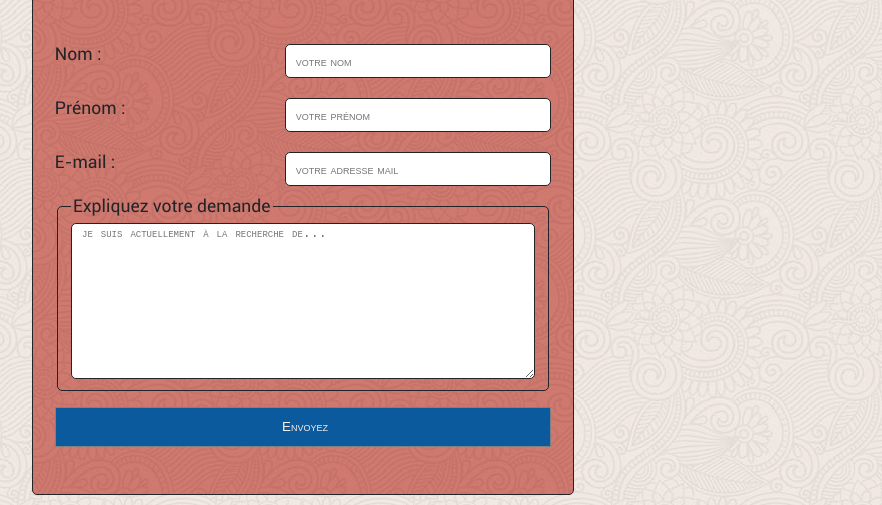
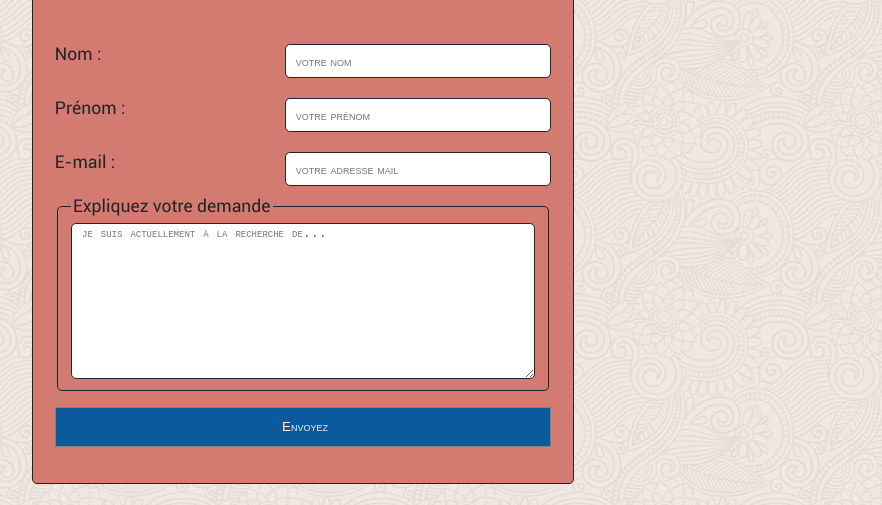
Before and after one commit to Aw0d/sae-cgi, a plain HTML site: page pages/demande_stage.html in a window 1280 px wide. Shown: the part 186-691 px from the top of the page, without its empty margins (337-1219 px from the left). Drawn offline with Linux system fonts and the light colour scheme.

Commit message:
correction de quelques bugs

```diff
--- a/css_files/stage_style.css
+++ b/css_files/stage_style.css
@@ -1,3 +1,7 @@
+/* ========================================================= */
+/* Fichier de style pour la page demande_stage.html */
+/* ========================================================= */
+
 /* Règles du HTML */
 html {
   width: 100%;
@@ -50,9 +54,9 @@ main {
   flex-direction: column;
   justify-content: center;
 
+  background-image: none;
   margin: auto;
   padding: 20px;
-  height: 100%;
   max-width: 500px;
 
   border: solid 1.5px var(--black);
--- a/pages/demande_stage.html
+++ b/pages/demande_stage.html
@@ -3,8 +3,8 @@
   <head>
     <title>Demande de Stage</title>
     <meta charset="utf-8" />
+    <link rel="stylesheet" href="../css_files/style.css" />
     <link rel="stylesheet" href="../css_files/stage_style.css" />
-    <link rel="stylesheet" href="../css_files/style.css" />
   </head>
   <body class="fade-in">
     <a class="return" href="../index.html">
```
